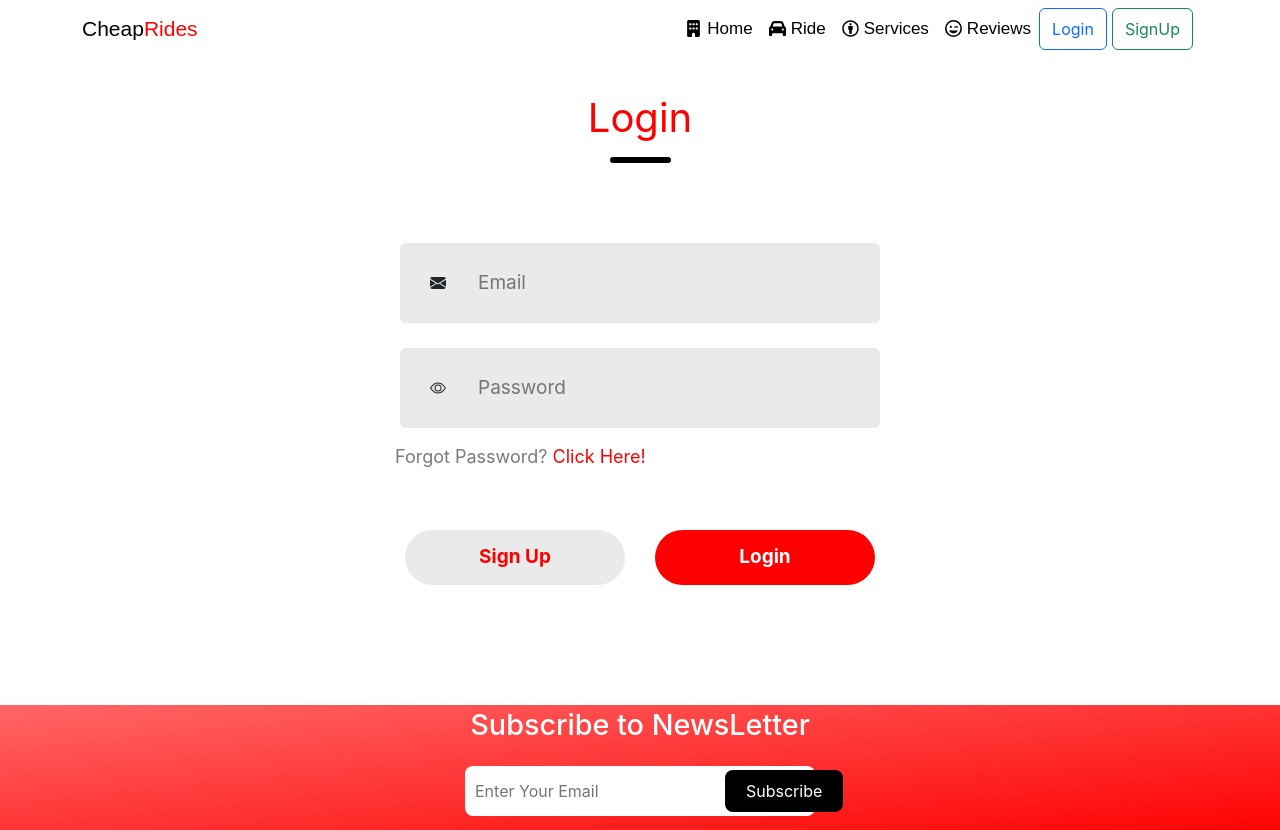
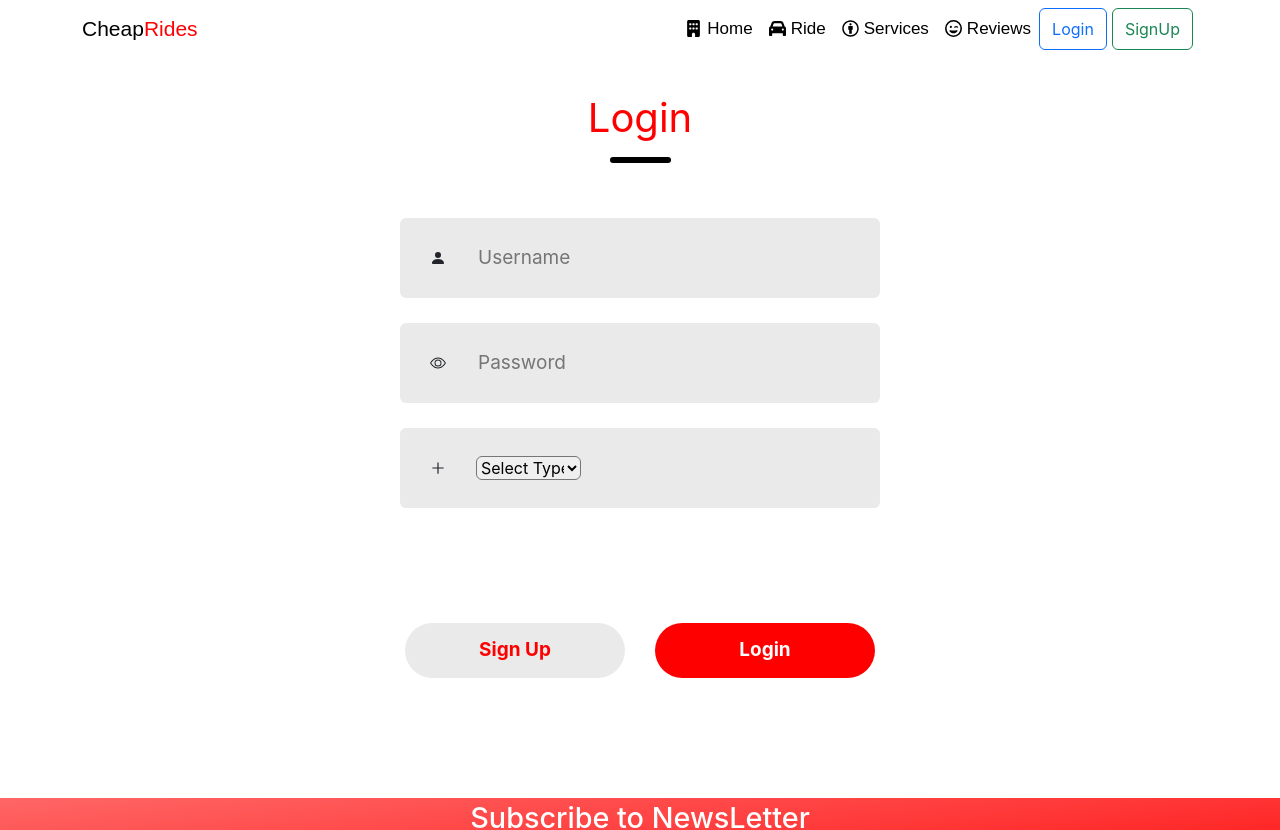
Before and after one commit to abubakar4-u/CheapRides-WebProject, a React (Create React App) app in the folder frontend/: page /login in a window 1280 px wide. Shown: the top 830 px of the page. Built offline with nearby package versions, Linux system fonts and the light colour scheme.

Commit message:
Added more inputs to Login, and Update Page.

```diff
--- a/frontend/src/components/Login/Login.css
+++ b/frontend/src/components/Login/Login.css
@@ -94,3 +94,10 @@
     background: #EAEAEA;
     color: red;
 }
+
+/* Add this CSS to your existing styles */
+.login-input select {
+    position: relative;
+    width: 105px;
+    border-radius: 6px;
+}
--- a/frontend/src/components/Login/Login.jsx
+++ b/frontend/src/components/Login/Login.jsx
@@ -1,6 +1,7 @@
 import React, { useState } from "react";
 import './Login.css';
-import { BsEye, BsEnvelopeFill, BsFillEmojiSmileFill } from "react-icons/bs";
+import { BsEye, BsEnvelopeFill, BsFillEmojiSmileFill, BsFillPersonFill, BsPhone, BsPinMapFill } from "react-icons/bs";
+import { AiOutlinePlus } from "react-icons/ai";
 
 function Login() {
 
@@ -12,24 +13,69 @@ function Login() {
             <div className='login-underline'></div>
         </div>
         <div className='login-inputs'>
-            {action==="Login"?<div></div>:<div className='login-input'>
+            {action==="Login" ? (
+              <>
+                <div className="login-input">
+                  <BsFillPersonFill/>
+                  <input type="text" placeholder='Username' />
+                </div>
+                <div className="login-input">
+                  <BsEye/>
+                  <input type="password" placeholder='Password'/>
+                </div>
+                <div className='login-input'>
+                  <AiOutlinePlus/>
+                  <select>
+                    <option value="" disabled selected>Select Type</option>
+                    <option value="C">Customer</option>
+                    <option value="A">Admin</option>
+                    <option value="R">Rider</option>
+                  </select>
+                </div>
+              </>
+            ): (
+              <>
+                <div className='login-input'>
                   <BsFillEmojiSmileFill/>
-              <input type="login-text" placeholder='Name'/>
-            </div>}
-
+                  <input type="text" placeholder='Name'/>
+                </div>
+                <div className='login-input'>
+                  <BsFillPersonFill/>
+                  <input type="text" placeholder='Username'/>
+                </div>
                 <div className='login-input'>
                   <BsEnvelopeFill/>
-              <input type="login-email" placeholder='Email'/>
-
+                  <input type="email" placeholder='Email'/>
                 </div>
                 <div className='login-input'>
                   <BsEye/>
-              <input type="login-password" placeholder='Password'/>
+                  <input type="password" placeholder='Password'/>
                 </div>
+                <div className='login-input'>
+                  <BsPinMapFill/>
+                  <input type="text" placeholder='Address'/>
                 </div>
-        {action==="Sign Up"?<div></div>:<div className="login-forgot-password">
+                <div className='login-input'>
+                  <BsPhone/>
+                  <input type="text" placeholder="Contact"/>
+                </div>
+                <div className='login-input'>
+                  <AiOutlinePlus/>
+                  <select>
+                    <option value="" disabled selected>Select Type</option>
+                    <option value="C">Customer</option>
+                    <option value="A">Admin</option>
+                    <option value="R">Rider</option>
+                  </select>
+                </div>
+              </>
+            )}
+        </div>
+        {action === "Sign Up" ? (
+          <div className="login-forgot-password">
               Forgot Password? <span>Click Here!</span>
-        </div>}
+          </div>
+        ): null}
 
         <div className="login-submit-container">
             <div className={action==="Login"?"login-submit login-gray":"login-submit"} onClick={()=>{setAction("Sign Up")}}>
```
Lines whose indentation alone changed are shown as unchanged.
